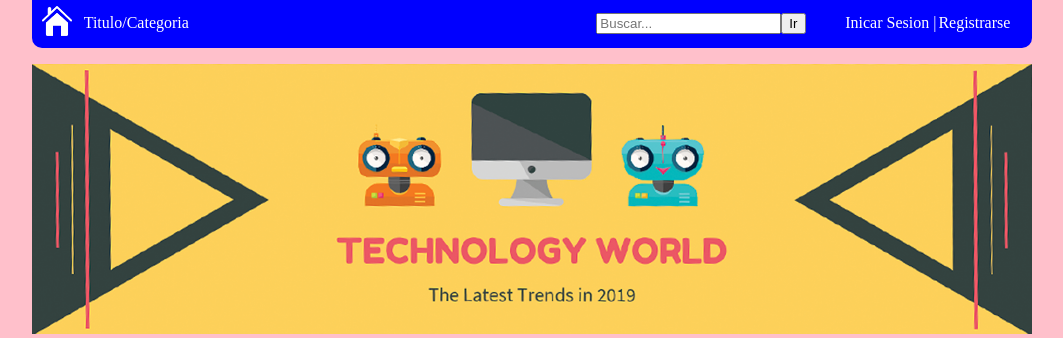
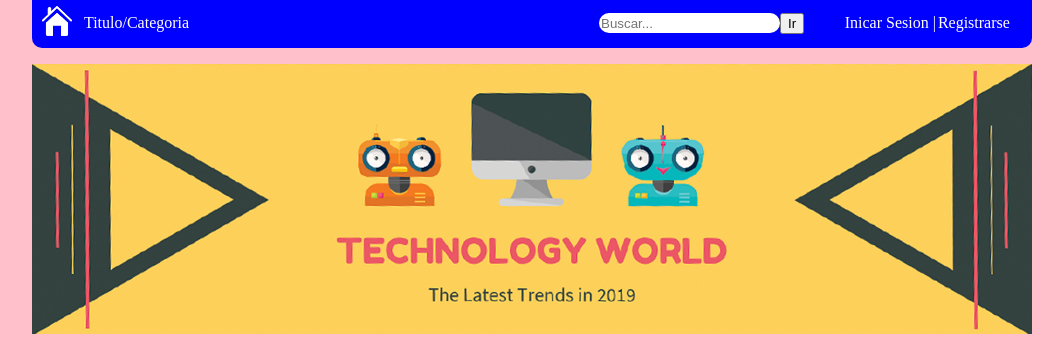
Before and after one commit to DenisAlvaredo/Trabajo-Final, a Django app: page / in a window 1280 px wide. Shown: the top 338 px of the page, without its empty margins (108-1171 px from the left). Run offline with Django 3.2, Linux system fonts and the light colour scheme; some libraries are stand-ins or nearby versions.

Commit message:
campo de busqueda

```diff
--- a/TrabajoFinal/static/css/estilos.css
+++ b/TrabajoFinal/static/css/estilos.css
@@ -43,10 +43,17 @@ body {
 	width: 80px;
 }
 
+#buscador {
+	border-radius: 15px;
+	border: 1px;
+	height: 20px;
+}
+
 #boton_buscar {
 	padding: 0px;
 	width: 30px;
 	height: 30px;
+	text-decoration: none;
 }
 
 
--- a/templates/home.html
+++ b/templates/home.html
@@ -15,7 +15,7 @@
 			<td class="celda" id="titulo">Titulo/Categoria</td>
 			<td class="celda" id="buscar">
 				<form action="../../form-result.php" method="post" target="_blank">
-					<input type="search" name="buscar" placeholder="Buscar...">
+					<input id="buscador" type="search" name="buscar" placeholder="Buscar...">
 				</form>
 			</td>
 			<td class="celda" id="boton_buscar"><input id="boton" type="submit" value="Ir"></td>
```
